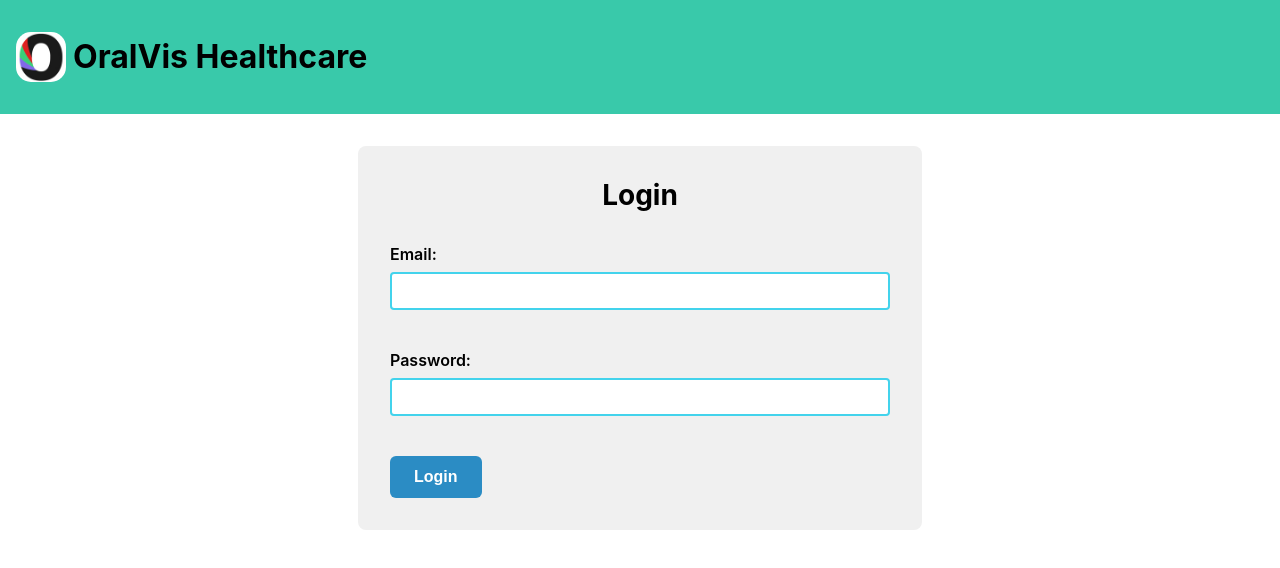
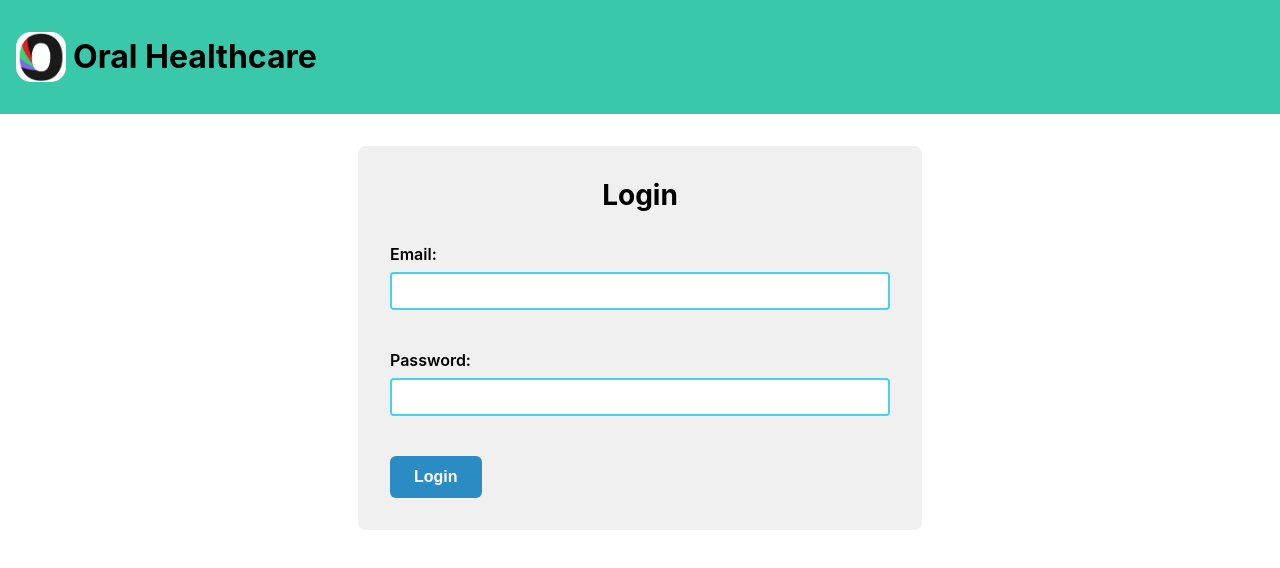
Before and after one commit to CHETAN-PONUGOTI/Chetan_Oral_Health_App, a React (Vite) app in the folder OralVis-Frontend/vite-project/: page /login in a window 1280 px wide. Shown: the top 568 px of the page. Built offline with nearby package versions, Linux system fonts and the light colour scheme.

Commit message:
Update header title from 'OralVis Healthcare' to 'Oral Healthcare'

```diff
--- a/OralVis-Frontend/vite-project/src/App.jsx
+++ b/OralVis-Frontend/vite-project/src/App.jsx
@@ -25,7 +25,7 @@ function App() {
       <header style={{ padding: '1rem', background: '#39c9aaff', display: 'flex', justifyContent: 'space-between', alignItems: 'center', width: '100vw' }}>
         <div className='logo-container'>
           <img src={logo} alt="main-logo" className="logo-img" />
-          <h1 className="main-head">OralVis Healthcare</h1>
+          <h1 className="main-head">Oral Healthcare</h1>
         </div>
         {user && (
           <div>
```
